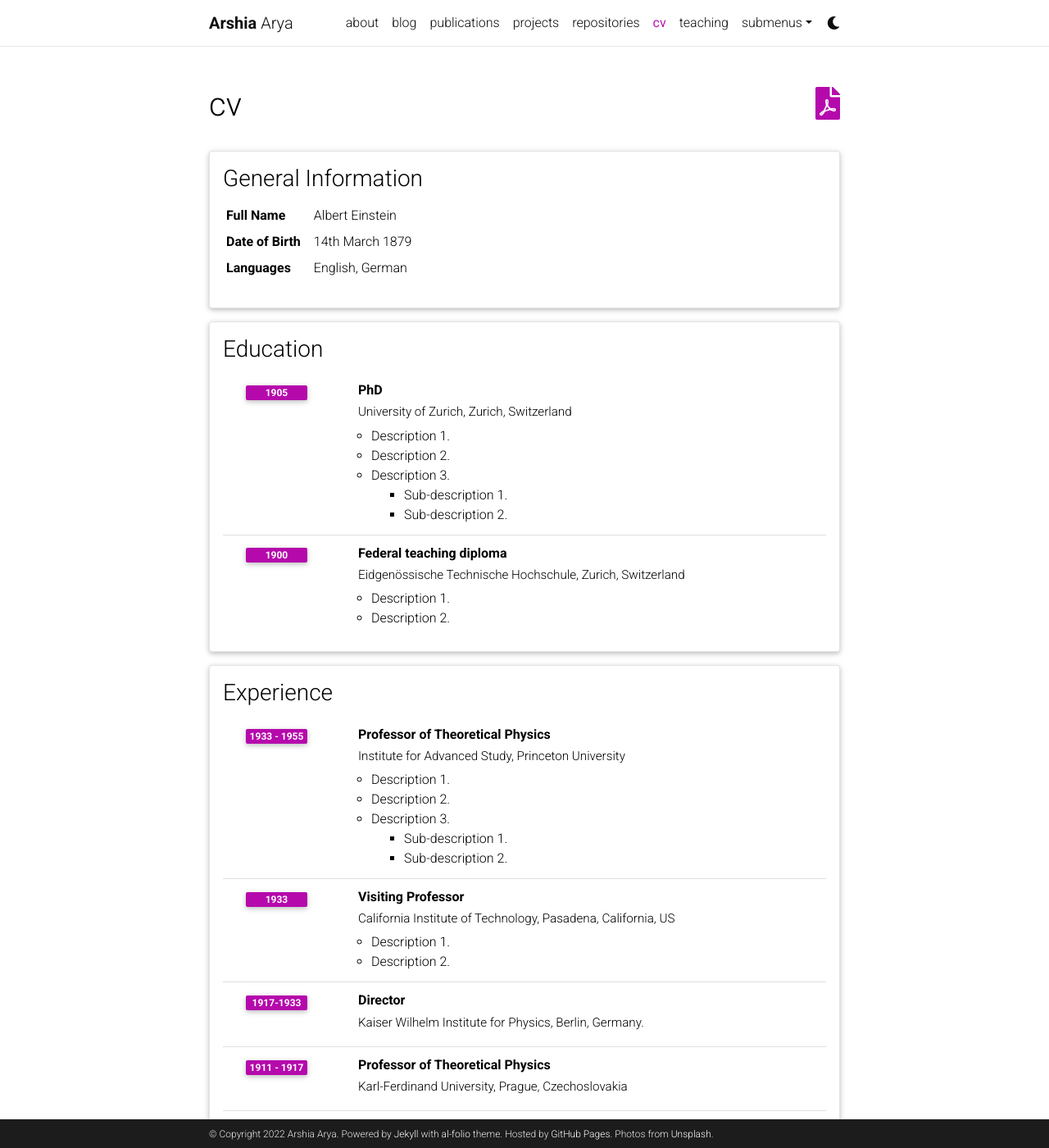
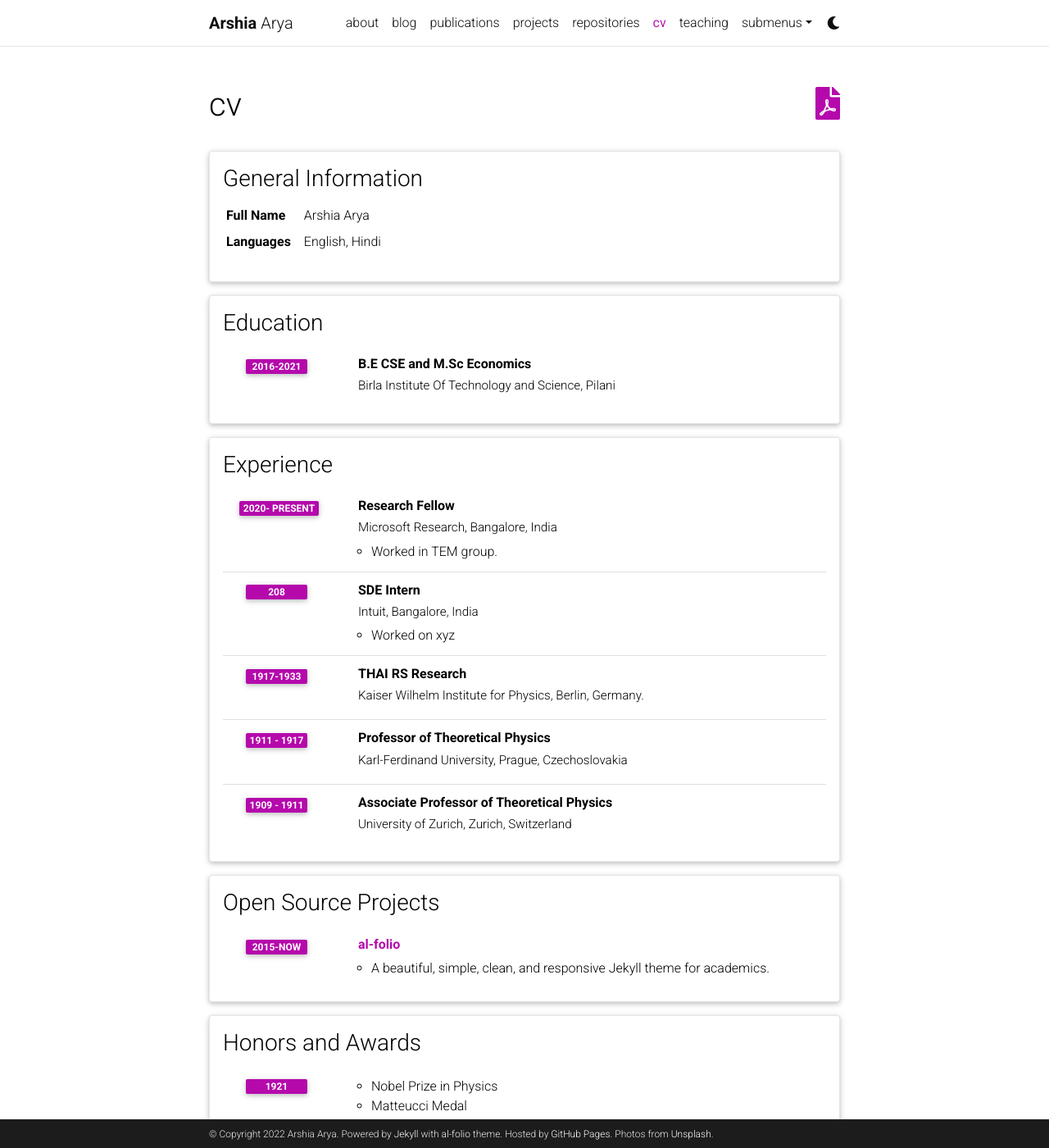
Before and after one commit to Arshiaarya/arshiaarya.github.io, a Jekyll site: the page built from _pages/cv.md, in a window 1280 px wide and 1400 px high. Shown: the whole window at 82% size. Built offline with Jekyll 4.4.1, drawn with Linux system fonts in a browser that asks for light colours; comment, search, counter and statistics services are not loaded; a style sheet for code colours, icons or effects is not loaded.

Commit message:
update cv

```diff
--- a/_data/cv.yml
+++ b/_data/cv.yml
@@ -2,53 +2,32 @@
   type: map
   contents:
     - name: Full Name
-      value: Albert Einstein
-    - name: Date of Birth
-      value: 14th March 1879
+      value: Arshia Arya
     - name: Languages
-      value: English, German
+      value: English, Hindi
 
 - title: Education
   type: time_table
   contents:
-    - title: PhD
-      institution: University of Zurich, Zurich, Switzerland
-      year: 1905
-      description:
-        - Description 1.
-        - Description 2.
-        - title: Description 3.
-          contents:
-            - Sub-description 1.
-            - Sub-description 2.
-    - title: Federal teaching diploma
-      institution: Eidgenössische Technische Hochschule, Zurich, Switzerland
-      year: 1900
-      description:
-        - Description 1.
-        - Description 2.
+    - title: B.E CSE and M.Sc Economics
+      institution: Birla Institute Of Technology and Science, Pilani
+      year: 2016-2021
 
 - title: Experience
   type: time_table
   contents:
-    - title: Professor of Theoretical Physics
-      institution: Institute for Advanced Study, Princeton University
-      year: 1933 - 1955
+    - title: Research Fellow
+      institution: Microsoft Research, Bangalore, India
+      year: 2020- Present
       description:
-        - Description 1.
-        - Description 2.
-        - title: Description 3.
-          contents:
-            - Sub-description 1.
-            - Sub-description 2.
-    - title: Visiting Professor
-      institution: California Institute of Technology, Pasadena, California, US
-      year: 1933
+        - Worked in TEM group.
+    - title: SDE Intern
+      institution: Intuit, Bangalore, India
+      year: 208
       description:
-        - Description 1.
-        - Description 2.
+        - Worked on xyz
 
-    - title: Director
+    - title: THAI RS Research
       institution: Kaiser Wilhelm Institute for Physics, Berlin, Germany.
       year: 1917-1933
 
```
